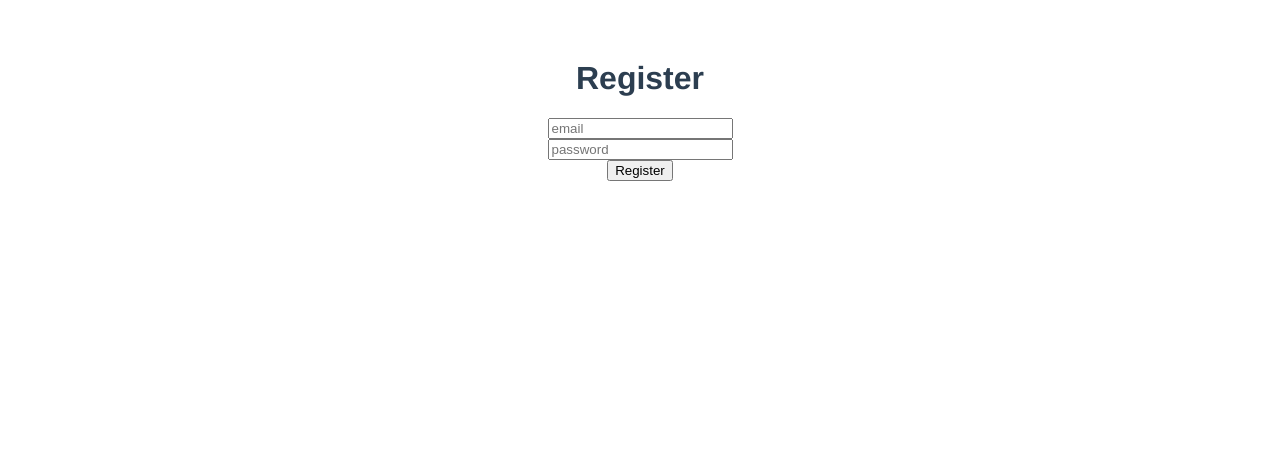
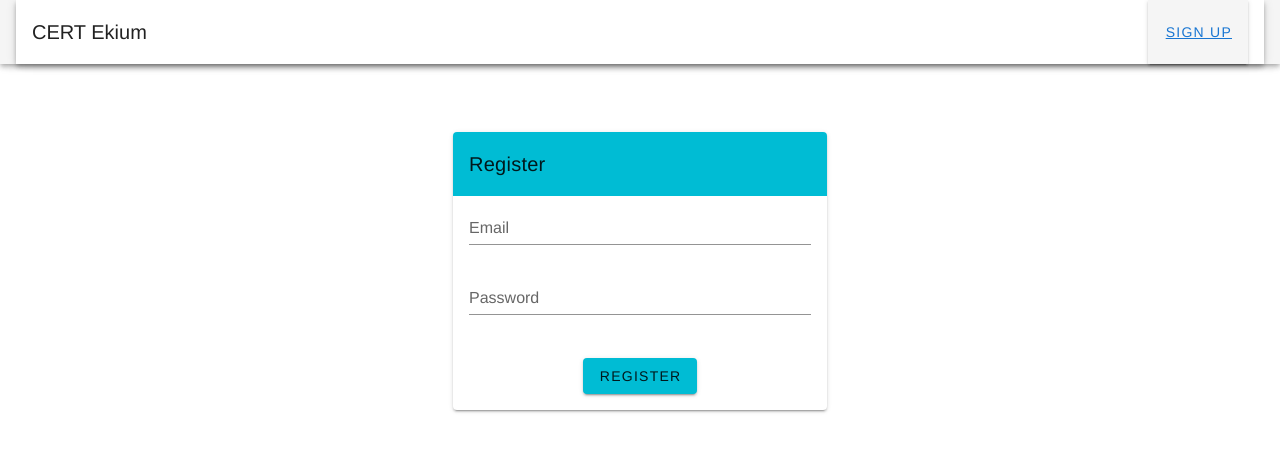
Before and after one commit to iKeaght/CERT-Ekium, a Vue app in the folder client/: page /#/register in a window 1280 px wide. Shown: the top 452 px of the page. Built offline with nearby package versions, Linux system fonts and the light colour scheme.

Commit message:
Navbar signup

```diff
--- a/client/package.json
+++ b/client/package.json
@@ -16,7 +16,8 @@
   "dependencies": {
     "axios": "^0.21.1",
     "vue": "^2.5.2",
-    "vue-router": "^3.0.1"
+    "vue-router": "^3.0.1",
+    "vuetify": "^2.4.9"
   },
   "devDependencies": {
     "autoprefixer": "^7.1.2",
--- a/client/src/App.vue
+++ b/client/src/App.vue
@@ -1,13 +1,22 @@
 <template>
   <div id="app">
-    <!-- <img src="./assets/logo.png"> -->
-    <router-view/>
-  </div>
+    <v-app>
+    <Header/>
+    <main>
+      <v-container fluid>
+     <router-view/>
+      </v-container>
+    </main>
+    </v-app>
+    </div>
 </template>
-
 <script>
+import Header from '@/components/Header.vue'
 export default {
-  name: 'App'
+  name: 'App',
+  components: {
+    Header
+  }
 }
 </script>
 
--- /dev/null
+++ b/client/src/components/Header.vue
@@ -0,0 +1,25 @@
+<template>
+  <v-app-bar app>
+      <v-toolbar fixed>
+    <v-toolbar-title>CERT Ekium</v-toolbar-title>
+    <!-- <v-toolbar-items>
+      <v-btn flat>Browse</v-btn>
+    </v-toolbar-items> -->
+    <v-spacer></v-spacer>
+     <v-toolbar-items>
+      <v-btn flat>
+          <router-link to="register"> Sign Up</router-link>
+          </v-btn>
+    </v-toolbar-items>
+      </v-toolbar>
+  </v-app-bar>
+</template>
+
+<script>
+export default {
+  name: 'Header'
+}
+</script>
+
+<style scoped>
+</style>
--- a/client/src/components/Register.vue
+++ b/client/src/components/Register.vue
@@ -1,61 +1,46 @@
 <template>
-  <div>
-      <h1>Register</h1>
-
-      <input
-      type="email"
-      name="email"
-      v-model="email"
-      placeholder="email"
-      />
-    <br>
-      <input
-      type="password"
-      name="password"
-      v-model="password"
-      placeholder="password"
-      />
-      <br>
-      <div  class="error" v-html="error"/>
-      <button
-      @click="register">
-      Register</button>
-  </div>
+ <v-app>
+ <v-card class="mx-auto" width="374">
+      <v-card-title class="cyan">Register</v-card-title>
+      <v-card-text>
+        <v-text-field name="email" label="Email" v-model="email"></v-text-field>
+        <v-text-field name="password" type="password" label="Password" v-model="password"></v-text-field>
+        <div class="error2" v-html="error" /> <br>
+        <v-btn class="cyan" @click="register"> Register</v-btn>
+      </v-card-text>
+  </v-card>
+ </v-app>
 </template>
 
 <script>
 import AuthentificationService from '@/services/AuthentificationService'
 export default {
-  data() {
+  data () {
     return {
       email: '',
       password: '',
       error: null
-    };
+    }
   },
-  methods:{
-      //ne pas oublier le catch and try sinon message d'erreur
-      async register(){
-          try{
+  methods: {
+    // ne pas oublier le catch and try sinon message d'erreur
+    async register() {
+      try {
         const response = await AuthentificationService.register({
           email: this.email,
-              password : this.password
-
+          password: this.password
         })
-          console.log(response.data);
-          }
-          catch(error){
-              this.error = error.response.data.error;
+        console.log(response.data)
+      } catch (error) {
+        this.error = error.response.data.error
       }
     }
-
   }
-
-};
+}
 </script>
 
 <style scoped>
-.error{
-  color : red;
+.error2 {
+ color: red;
 }
 </style>
--- a/client/src/main.js
+++ b/client/src/main.js
@@ -3,13 +3,16 @@
 import Vue from 'vue'
 import App from './App'
 import router from './router'
-
+import Vuetify from 'vuetify'
+import 'vuetify/dist/vuetify.min.css'
 Vue.config.productionTip = false
 
+Vue.use(Vuetify)
 /* eslint-disable no-new */
 new Vue({
   el: '#app',
   router,
   components: { App },
-  template: '<App/>'
+  template: '<App/>',
+  vuetify: new Vuetify()
 })
--- a/client/src/router/index.js
+++ b/client/src/router/index.js
@@ -2,7 +2,6 @@ import Vue from 'vue'
 import Router from 'vue-router'
 import HelloWorld from '@/components/HelloWorld'
 import Register from '@/components/Register'
-
 
 Vue.use(Router)
 
--- a/client/src/services/Api.js
+++ b/client/src/services/Api.js
@@ -1,10 +1,8 @@
 import axios from 'axios'
 
-
-export default()=>{
+export default() => {
     return axios.create({
         baseURL: `http://localhost:8081/`
         // si c'est en http on obtiens :  net::ERR_SSL_PROTOCOL_ERROR
-
     })
 }
--- a/client/src/services/AuthentificationService.js
+++ b/client/src/services/AuthentificationService.js
@@ -1,7 +1,7 @@
 import Api from '@/services/Api'
 
-export default{
-    register(credentials){
+export default {
+    register(credentials) {
         return Api().post('register', credentials)
     }
 }
```
Also changed, not shown: client/.eslintrc.js, 2 other files (tests, documents, lock files or other folders). Lines whose indentation alone changed are shown as unchanged.
